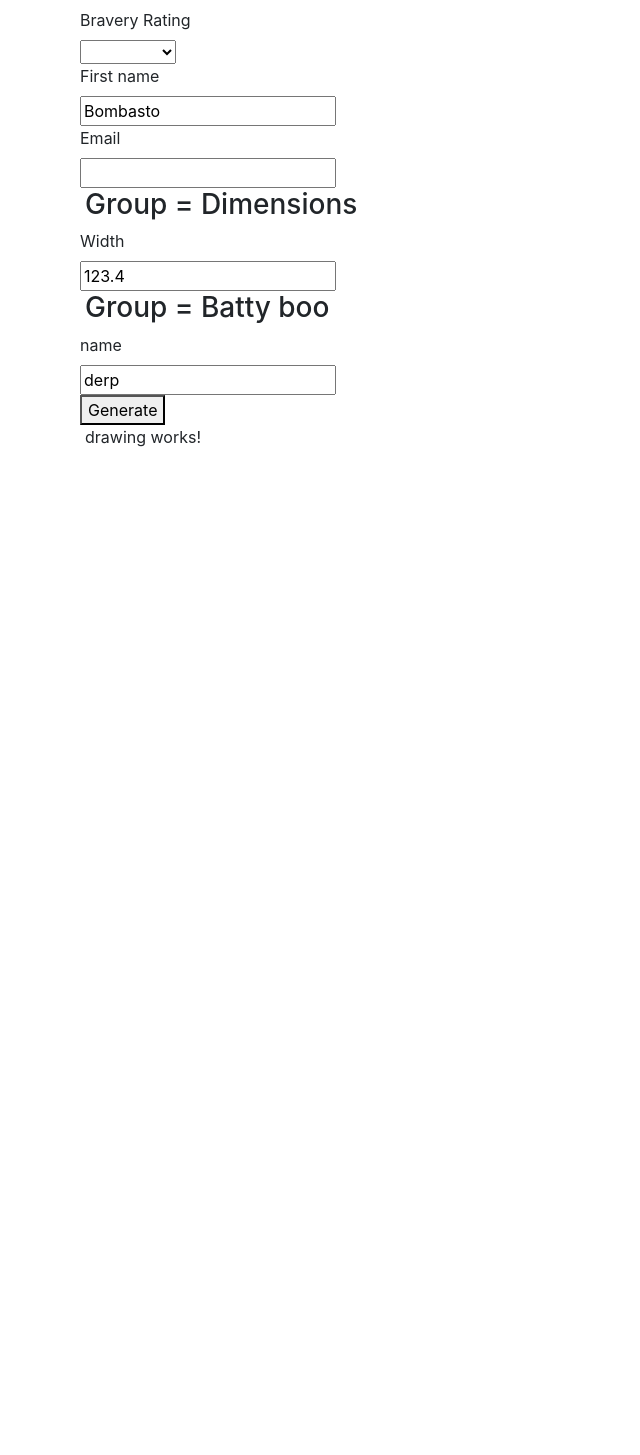
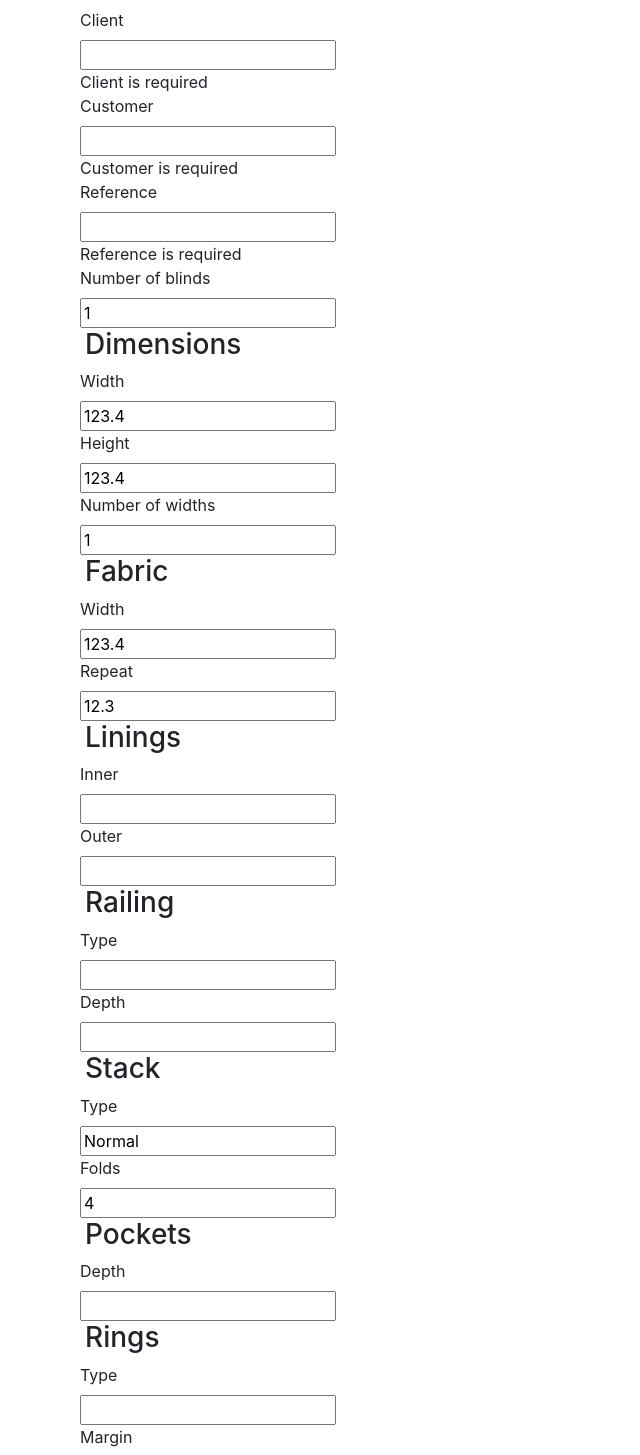
Before and after one commit to helloarchy/workings-v1, an Angular app in the folder WorkingsApp/: page / in a window 1280 px wide. Shown: the part 107-1562 px from the top of the page, without its empty margins (0-640 px from the left). Before the commit the page ends 800 px from the top, so only its background shows below. Built offline with nearby package versions, Linux system fonts and the light colour scheme.

Commit message:
Most form values added.

```diff
--- a/WorkingsApp/src/app/dynamic-form/dynamic-form.component.html
+++ b/WorkingsApp/src/app/dynamic-form/dynamic-form.component.html
@@ -6,7 +6,7 @@
       <div formGroupName="{{group.key}}">
 
         <!-- Group -->
-        <h3>Group = {{ group.key }}</h3>
+        <h3>{{group.key}}</h3>
         <div *ngFor="let field of group.group" class="form-row">
 
           <!-- Field -->
--- a/WorkingsApp/src/app/job.service.ts
+++ b/WorkingsApp/src/app/job.service.ts
@@ -8,45 +8,168 @@ import {FieldGroup} from "./field-group";
 export class JobService {
   get_field_groups() {
     let job: Array<FieldGroup> = [
+
+      /* DETAILS */
       new FieldGroup("Details", [
-        new DropdownField({
-          key: 'brave',
-          label: 'Bravery Rating',
-          options: [
-            {key: 'solid', value: 'Solid'},
-            {key: 'great', value: 'Great'},
-            {key: 'good', value: 'Good'},
-            {key: 'unproven', value: 'Unproven'}
-          ]
-        }),
+        /* Client */
         new TextboxField({
-          key: 'firstName',
-          label: 'First name',
-          value: 'Bombasto',
+          key: 'client',
+          label: 'Client',
+          value: '',
           required: true
         }),
+        /* Customer */
         new TextboxField({
-          key: 'emailAddress',
-          label: 'Email',
-          type: 'email'
-        })
+          key: 'customer',
+          label: 'Customer',
+          value: '',
+          required: true
+        }),
+        /* Reference */
+        new TextboxField({
+          key: 'reference',
+          label: 'Reference',
+          value: '',
+          required: true
+        }),
+        /* Number of blinds */
+        new TextboxField({
+          key: 'num_blinds',
+          label: 'Number of blinds',
+          value: '1',
+          type: 'number',
+          required: true
+        }),
       ]),
+
+      /* DIMENSION */
       new FieldGroup("Dimensions", [
+        /* Width */
         new TextboxField({
           key: 'width',
           label: 'Width',
           value: '123.4',
+          type: 'number',
           required: true
         }),
+        /* Height */
+        new TextboxField({
+          key: 'height',
+          label: 'Height',
+          value: '123.4',
+          type: 'number',
+          required: true
+        }),
+        /* Number of widths */
+        new TextboxField({
+          key: 'num_widths',
+          label: 'Number of widths',
+          value: '1',
+          type: 'number'
+        })
       ]),
-      new FieldGroup("Batty boo", [
+
+      /* FABRIC */
+      new FieldGroup("Fabric", [
+        /* Width */
         new TextboxField({
-          key: 'name',
-          label: 'name',
-          value: 'derp',
+          key: 'width',
+          label: 'Width',
+          value: '123.4',
+          type: 'number'
+        }),
+        /* Repeat */
+        new TextboxField({
+          key: 'repeat',
+          label: 'Repeat',
+          value: '12.3',
+          type: 'number'
+        })
+      ]),
+
+      /* LININGS */
+      new FieldGroup("Linings", [
+        /* Inner */
+        new TextboxField({
+          key: 'inner',
+          label: 'Inner',
+          value: ''
+        }),
+        /* Outer */
+        new TextboxField({
+          key: 'outer',
+          label: 'Outer',
+          value: ''
+        }),
+      ]),
+
+      /* RAILING */
+      new FieldGroup("Railing", [
+        /* Type */
+        new TextboxField({
+          key: 'type',
+          label: 'Type',
+          value: ''
+        }),
+        /* Depth */
+        new TextboxField({
+          key: 'depth',
+          label: 'Depth',
+          value: '',
+          type: 'number'
+        })
+      ]),
+
+      /* STACK */
+      new FieldGroup("Stack", [
+        /* Type */
+        new TextboxField({
+          key: 'type',
+          label: 'Type',
+          value: 'Normal',
           required: true
+        }),
+        /* TODO: Compensate for waterfall et al */
+        /* Folds */
+        new TextboxField({
+          key: 'folds',
+          label: 'Folds',
+          value: '4',
+          type: 'number'
         })
-      ])
+      ]),
+
+      /* POCKETS */
+      new FieldGroup("Pockets", [
+        /* Depth */
+        new TextboxField({
+          key: 'depth',
+          label: 'Depth',
+          value: ''
+        })
+      ]),
+
+      /* RINGS */
+      new FieldGroup("Rings", [
+        /* Type */
+        new TextboxField({
+          key: 'type',
+          label: 'Type',
+          value: ''
+        }),
+        /* Margin */
+        new TextboxField({
+          key: 'margin',
+          label: 'Margin',
+          value: ''
+        }),
+        /* Count */
+        new TextboxField({
+          key: 'count',
+          label: 'Count',
+          value: ''
+        })
+      ]),
     ];
 
     return job
```
